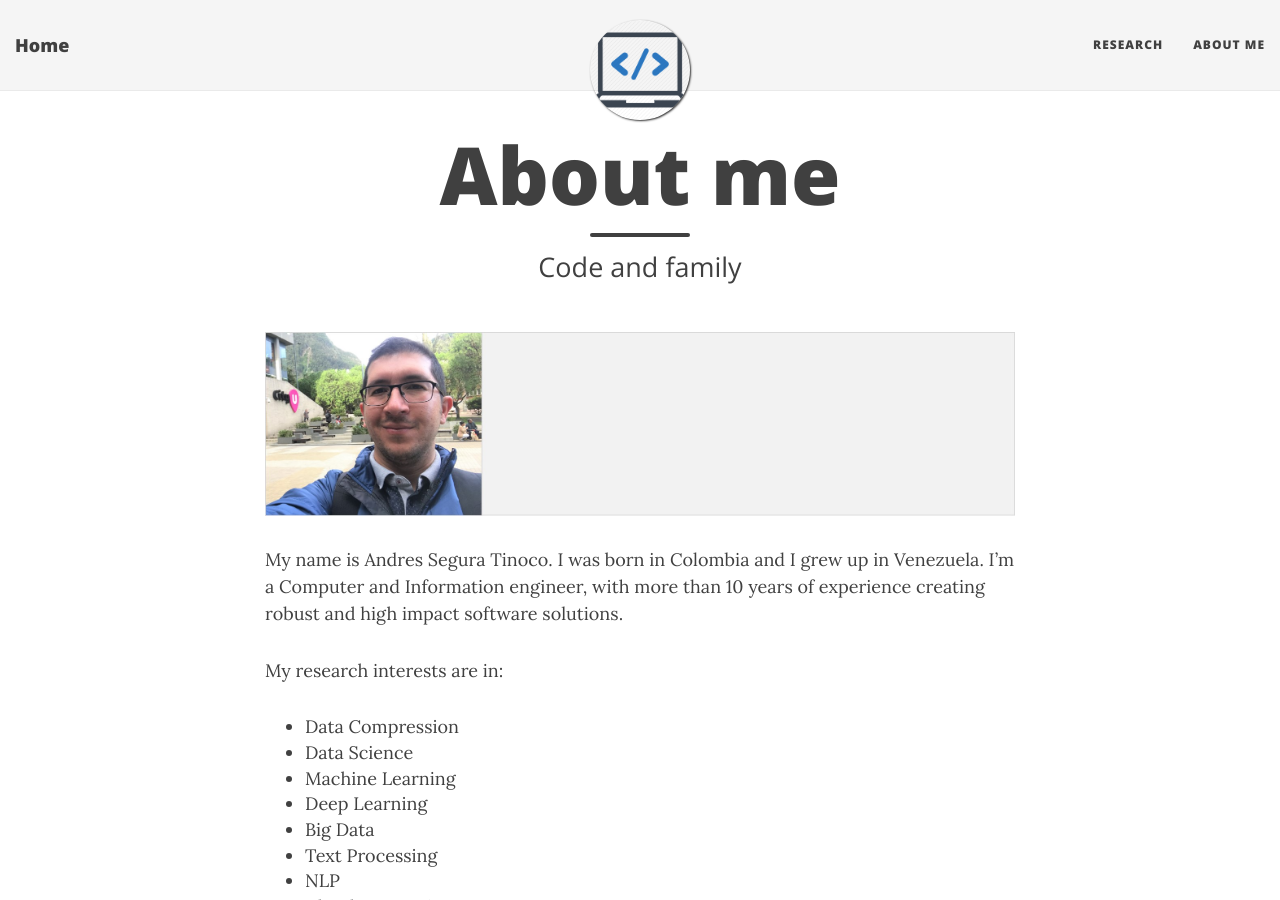
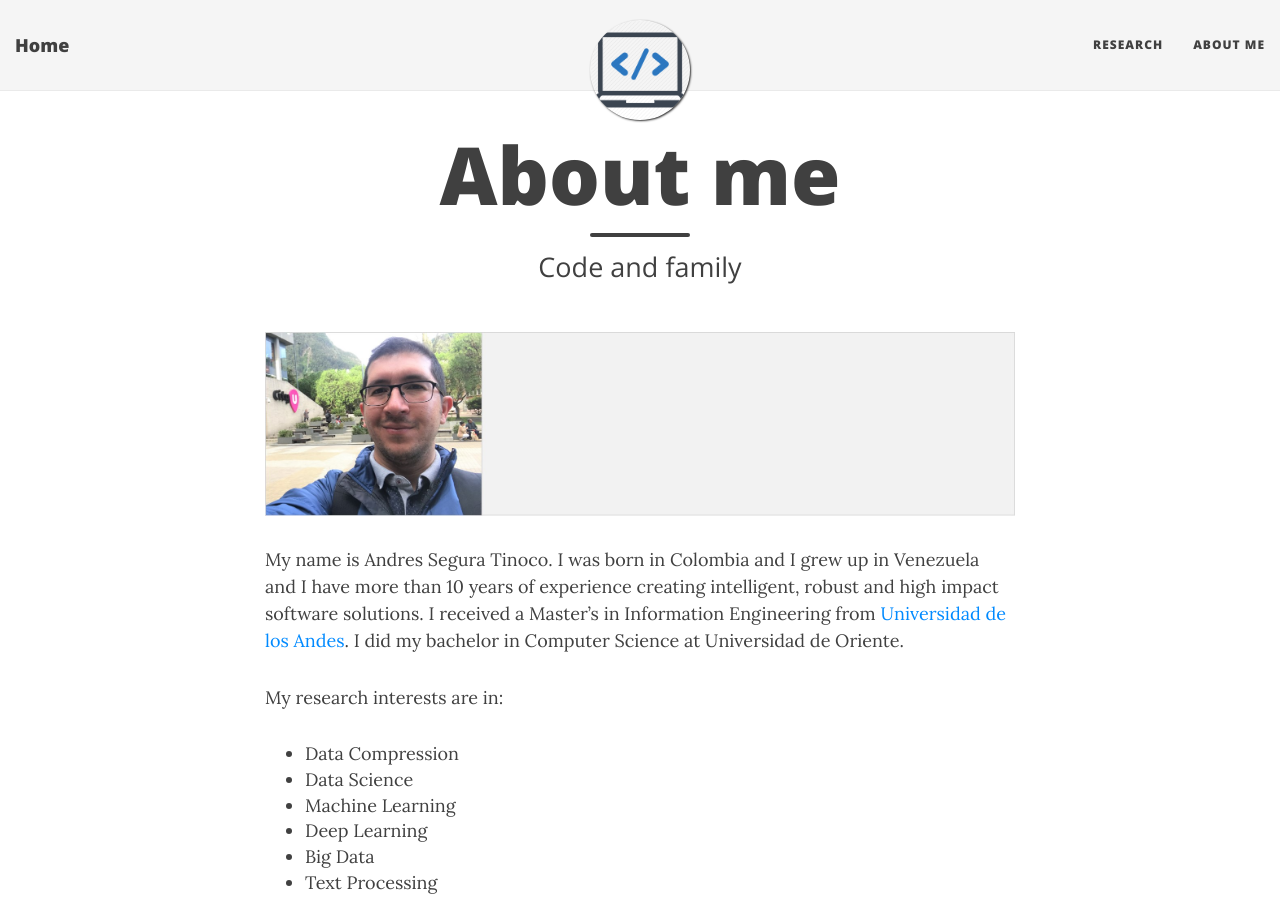
Before and after one commit to ansegura7/ansegura7.github.io, a Jekyll site: the page built from aboutme.md, in a window 1280 px wide and 900 px high. Built offline with Jekyll 4.4.1, drawn with Linux system fonts in a browser that asks for light colours; nearby versions of some CDN libraries.

Commit message:
Update README
My personal info was updated.

```diff
--- a/aboutme.md
+++ b/aboutme.md
@@ -6,7 +6,7 @@ subtitle: Code and family
 
 <img width="100%" alt="Andres Segura Tinoco image" src="https://raw.githubusercontent.com/ansegura7/ansegura7.github.io/master/img/avatar-wide-icon-ast.jpg" >
 
-My name is Andres Segura Tinoco. I was born in Colombia and I grew up in Venezuela. I'm a Computer and Information engineer, with more than 10 years of experience creating robust and high impact software solutions.
+My name is Andres Segura Tinoco. I was born in Colombia and I grew up in Venezuela and I have more than 10 years of experience creating intelligent, robust and high impact software solutions. I received a Master's in Information Engineering from <a href="https://sistemas.uniandes.edu.co/es/mine" target="_blank">Universidad de los Andes</a>. I did my bachelor in Computer Science at Universidad de Oriente.
 
 My research interests are in:
 - Data Compression
```
